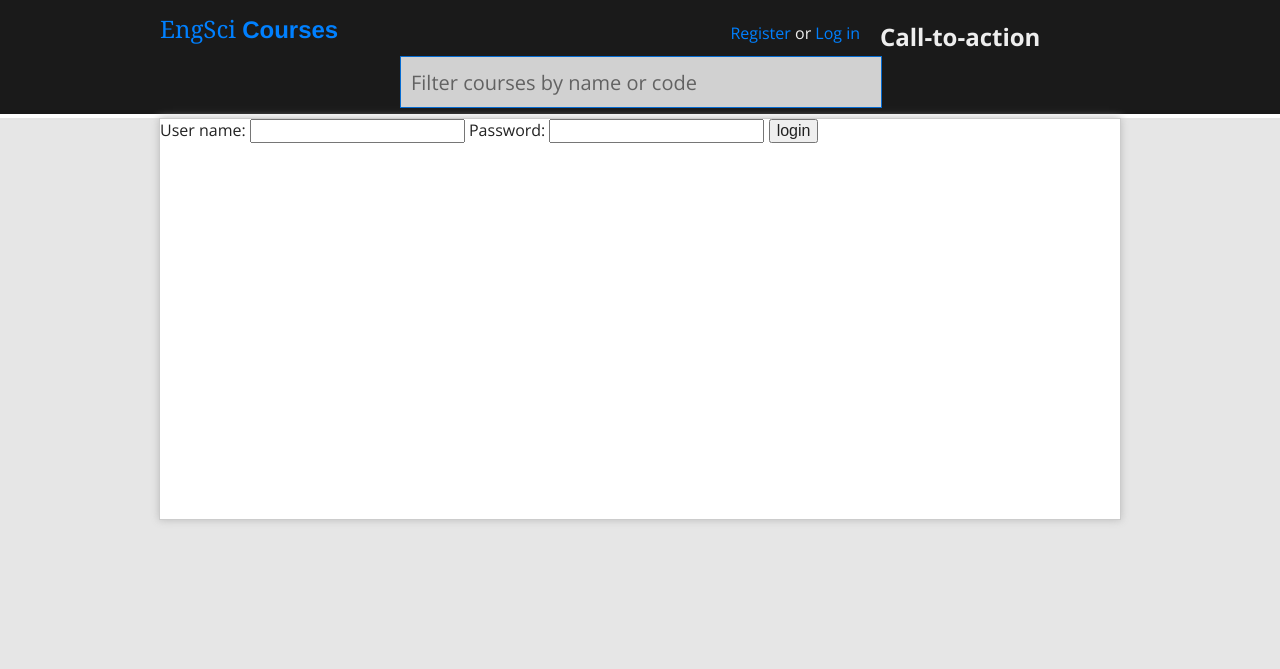
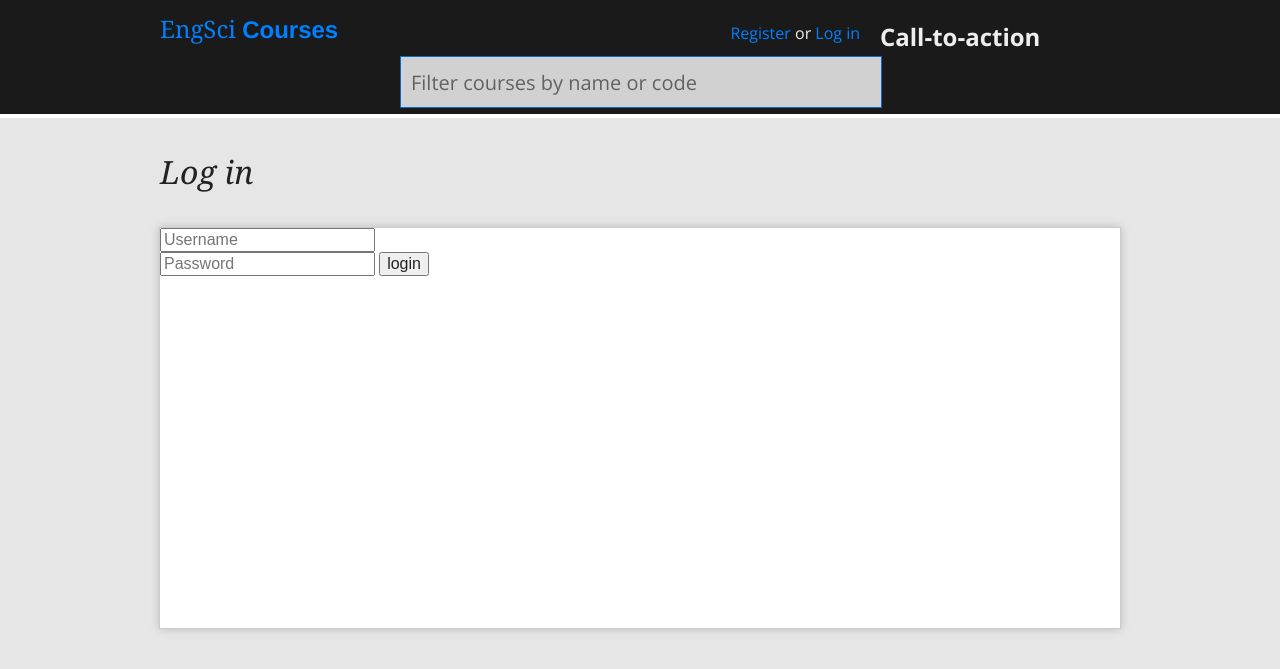
Before and after one commit to EngTurtle/Conga, a Django app: template templates/registration/login.html in a window 1280 px wide. Shown: the top 669 px of the page. Run offline with Django 3.2, Linux system fonts and the light colour scheme; the template is opened without the code that fills it, so the values that code supplies are empty; parts of the project's set-up code (start-up, migrations or seed data) failed here and were passed over; some libraries are stand-ins or nearby versions.

Commit message:
updated the login interface

```diff
--- a/templates/registration/login.html
+++ b/templates/registration/login.html
@@ -1,4 +1,8 @@
 {% extends "base.html" %}
+{% block title %}Log in | EngSci Courses{% endblock %}
+{% block heading%}<p
+        style="font-family: Georgia !important; font-size: 2em; font-style:
+        italic; ">Log in</p>{%endblock%}
 
 {% block content %}
 
@@ -6,12 +10,12 @@
 <p class="error">Sorry, that's not a valid username or password</p>
 {% endif %}
 
-
-<form action="" method="post">{% csrf_token %}
-    <label for="username">User name:</label>
-    <input type="text" name="username" value="" id="username">
-    <label for="password">Password:</label>
-    <input type="password" name="password" value="" id="password">
+<form action="" method="post">
+    {% csrf_token %}
+    <!--<label for="username">User name:</label>-->
+    <input type="text" name="username" value="" id="username" placeholder="Username"><br/>
+    <!--<label for="password">Password:</label>-->
+    <input type="password" name="password" value="" id="password" placeholder="Password">
 
     <input type="submit" value="login"/>
     <input type="hidden" name="next" value="/"/>
```
